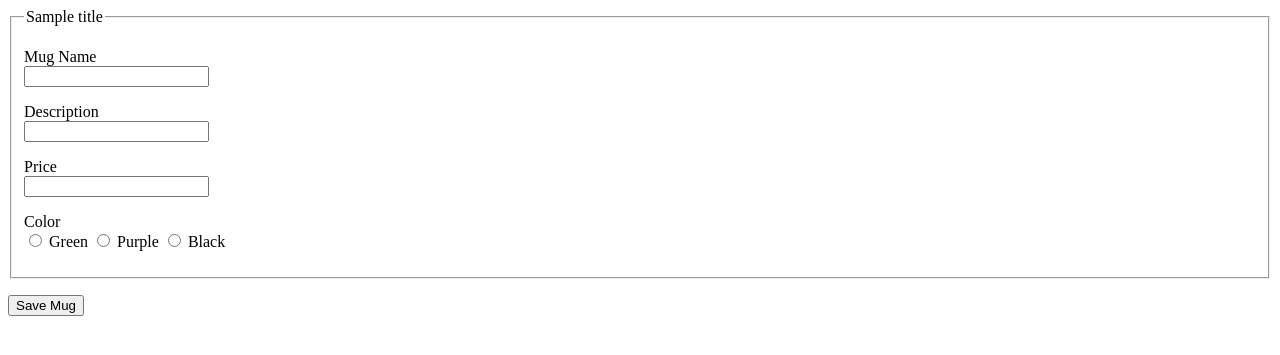
After one commit to MondaleFelix/mondeezys_mugs, a Flask app: template templates/mugs_edit.html in a window 1280 px wide. The commit adds this page. Shown: the top 355 px of the page. Run offline with Flask 2, Linux system fonts and the light colour scheme; the template is opened without the code that fills it: most values are stand-ins (such as "Sample title", 1, 10 or a date in 2020).

Commit message:
users can now edit their mugs

```diff
--- a/app.py
+++ b/app.py
@@ -36,8 +36,24 @@ def mugs_show(mug_id):
 
 @app.route("/mugs/new")
 def mugs_new():
-	return render_template("mugs_new.html")
+	return render_template("mugs_new.html", mug ={}, title ="New Mug")
 
+@app.route("/mugs/<mug_id>/edit")
+def mugs_edit(mug_id):
+	mug = mugs.find_one({"_id" : ObjectId(mug_id)})
+	return render_template("mugs_edit.html", mug = mug, title = "Edit Mug")
+
+@app.route("/mugs/<mug_id>", methods = ['POST'])
+def mugs_update(mug_id):
+	updated_mug = {
+		"mug_name": request.form.get("mug_name"),
+		"description": request.form.get("description"),
+		"price": request.form.get("price"),
+		"color": request.form.get("color")
+	}
+
+	mugs.update_one( {"_id" : ObjectId(mug_id)}, {"$set" : updated_mug})
+	return redirect(url_for("mugs_show", mug_id = mug_id))
 
 if __name__ == "__main__":
 	app.run(debug=True)
--- /dev/null
+++ b/templates/mugs_edit.html
@@ -0,0 +1,7 @@
+{% extends 'base.html' %}
+
+{% block content %}
+<form method='POST' action='/mugs/{{mug._id}}'>
+	{% include "partials/mugs_form.html" %}
+</form>
+{% endblock %}
--- a/templates/mugs_show.html
+++ b/templates/mugs_show.html
@@ -10,4 +10,6 @@
 <h2>{{ mug.description }}</h2>
 <h2>${{ mug.price}}</h2>
 
+<p><a href="/mugs/{{ mug._id }}/edit">Edit this mug</a></p>
+
 {% endblock %}
--- /dev/null
+++ b/templates/partials/mugs_form.html
@@ -0,0 +1,37 @@
+<form method='POST' action='/mugs'>
+    <fieldset>
+    <legend>{{ title }}</legend>
+    <!-- Mug Name -->
+    <p>
+        <label for='mug_name'>Mug Name</label><br>
+        <input id="mug_name" type='text' name='mug_name' />
+    </p>
+
+    <!-- Description -->
+    <p>
+        <label for='description'>Description</label><br>
+        <input id ="description" type='text' name='description' />
+    </p>
+
+    <!-- Price -->
+    <p>
+        <label for='price'>Price</label><br>
+        <input id="price" type='number' name='price' />
+    </p>
+
+    <!-- color -->
+    <p>
+        <label for='color'>Color</label><br>
+        <input  type='radio' name='color' value= "greem"/> Green
+        <input  type='radio' name='color' value= "purple"/> Purple
+        <input  type='radio' name='color' value= "black"/> Black
+    </p>
+
+
+    </fieldset>
+
+    <!-- BUTTON -->
+    <p>
+        <button type='submit'>Save Mug</button>
+    </p>
+</form>
```
Also changed, not shown: templates/mugs_new.html (+1 -35 lines).
